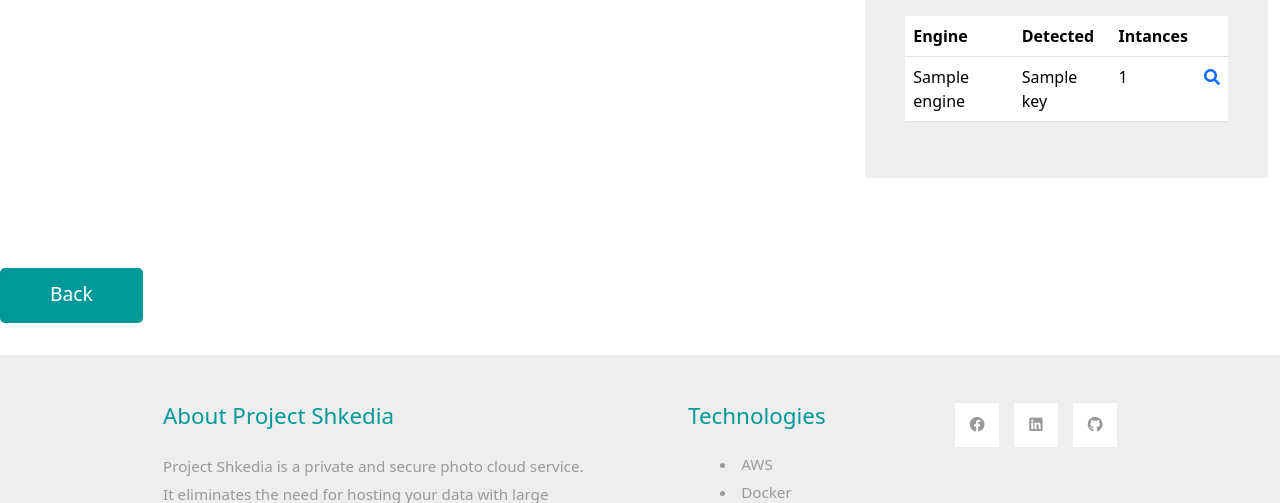
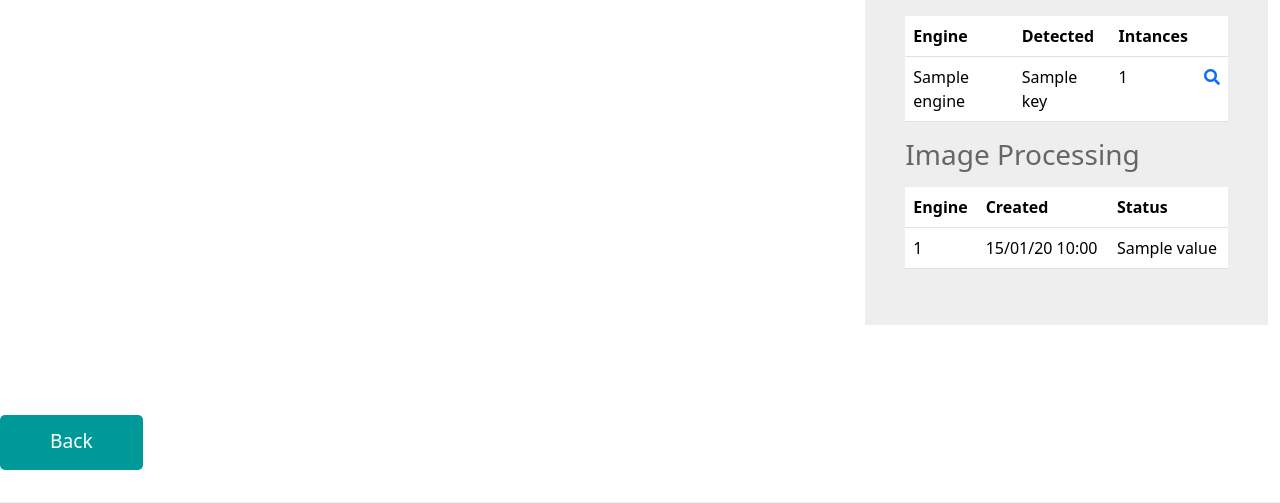
Before and after one commit to ozRnDs/shkedia-photo-gallary-backend, a Django app: template src/base/templates/base/view_media.html in a window 1280 px wide. Shown: the part 813-1316 px from the top of the page. Run offline with Django 4.2, Linux system fonts and the light colour scheme; the template is opened without the code that fills it: most values are stand-ins (such as "Sample title", 1, 10 or a date in 2020); parts of the project's set-up code (start-up, migrations or seed data) failed here and were passed over; some libraries are stand-ins or nearby versions.

Commit message:
feat(media_view): Add jobs details to the media view

```diff
--- a/src/base/templates/base/view_media.html
+++ b/src/base/templates/base/view_media.html
@@ -59,7 +59,7 @@
                 </div>
                 {% endif %}
                 <div class="table-responsive">
-                    {% if grouped_insights %}
+                    {% if media_details.grouped_insights %}
                         <h3 class="tm-text-gray-dark mb-3">Automatic Insights</h3>
                         <table class="table table-hover bg-transparent">
                             <thead><tr>
@@ -70,7 +70,7 @@
                             </tr>
                             </thead>
                             <tbody>
-                                {% for engine,insights_groups in grouped_insights.items %}
+                                {% for engine,insights_groups in media_details.grouped_insights.items %}
                                     {% for key,insights_list in insights_groups.items %}
                                 <tr>
                                     <td class="tm-text-primary">{{ engine }}</td>
@@ -80,8 +80,18 @@
                                 </tr>
                                 <tr id={{ key }} class="d-none">
                                     <td colspan="100%">
-                                       {% for insight in insights_list %}
-                                        <div class="col-3 tm-text-primary"
+                                       <table class="table table-hover table-sm">
+                                        <thead>
+                                            <tr>
+                                                <th scope="col" class="tm-text-gray-light">ID</th>
+                                                <th scope="col" class="tm-text-gray-light">Status</th>
+                                                <th scope="col" class="tm-text-gray-light"></th>
+                                            </tr>
+                                        </thead>
+                                        <tbody>
+                                            {% for insight in insights_list %}
+                                            <tr>
+                                            <div class="col-3 tm-text-primary"
                                             {% if insight.bounding_box %}
                                                 data-bs-toggle="tooltip" data-bs-placement="left" data-bs-title="Click to view"
                                                 onclick="displayBoundingBox('{{ insight.media_id }}','{{ insight.id }}',
@@ -89,7 +99,11 @@
                                                 {{ insight.get_bounding_box.y1 }},{{ insight.get_bounding_box.x2 }},{{ insight.get_bounding_box.y2 }})"
                                             {% endif %}
                                        >{{ insight.name }}-{{ forloop.counter }} </div>
+                                        </tr>
                                        {% endfor %}
+                                        </tbody>
+                                       </table>
+
                                     </td>
                                 </tr>
                                     {% endfor %}
@@ -97,23 +111,32 @@
                             </tbody>
                         </table>
                     {% endif %}
-                    {% comment %}
-                    {% if media_view_insights.insights_list %}
-                        <h3 class="tm-text-gray-dark mb-3">Automatic Insights</h3>
-                        {% for insight in media_view_insights.insights_list %}
-
-                        <div class="col-12 mb-2">
-                            <span class="tm-text-gray-dark">{{ insight.insight_engine.id }} </span><span class="tm-text-primary"
-                            {% if insight.bounding_box %}
-                                onclick="displayBoundingBox('{{ insight.media_id }}','{{ insight.id }}',
-                                {{ insight.get_bounding_box.x1 }},
-                                {{ insight.get_bounding_box.y1 }},{{ insight.get_bounding_box.x2 }},{{ insight.get_bounding_box.y2 }})"
-                            {% endif %}
-                            >{{ insight.name }} </span>
-                        </div>
-                        {% endfor %}
+                </div>
+                <div class="table-responsive">
+                    {% if media_details.jobs_list %}
+                        <h3 class="tm-text-gray-dark mb-3">Image Processing</h3>
+                        <table class="table table-hover bg-transparent">
+                            <thead><tr>
+                                <th scope="col" class="tm-text-gray-dark">Engine</th>
+                                <th scope="col" class="tm-text-gray-dark">Created</th>
+                                <th scope="col" class="tm-text-gray-dark">Status</th>
+                                <!-- <th scope="col"></th> -->
+                            </tr>
+                            </thead>
+                            <tbody>
+                                {% for job in media_details.jobs_list %}
+                                <tr>
+                                    <td class="tm-text-primary">{{ job.insight_engine_id }}</td>
+                                    <td class="tm-text-primary">{{ job.start_time|date:"d/m/y H:i" }}</td>
+                                    <td class="tm-text-primary">{{ job.status.value }}</td>
+                                    {% comment %}
+                                    <!-- <td data-bs-toggle="tooltip" data-bs-placement="top" data-bs-title="Search {{ key }}"><a href="{% url 'album_view' engine key 1 %}"><i class="fas fa-search"></i></a></td> -->
+                                    {% endcomment %}
+                                </tr>
+                                {% endfor %}
+                            </tbody>
+                        </table>
                     {% endif %}
-                    {% endcomment %}
                 </div>
             </div>
         </div>
```
Also changed, not shown: src/base/views.py (+8 -4 lines), src/business/gallery/media_service.py (+10 -4 lines), src/business/utils.py (+8 -0 lines).
